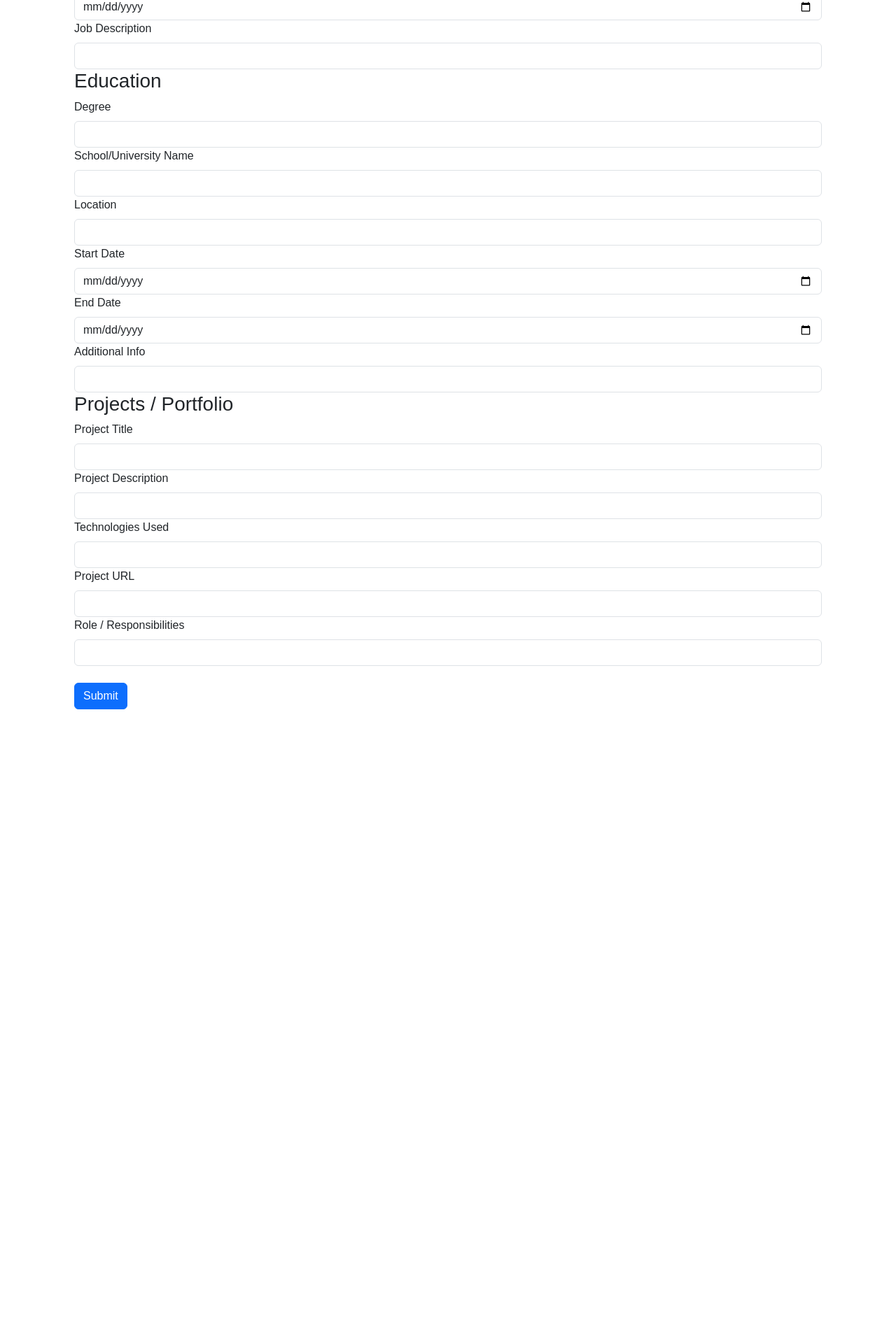
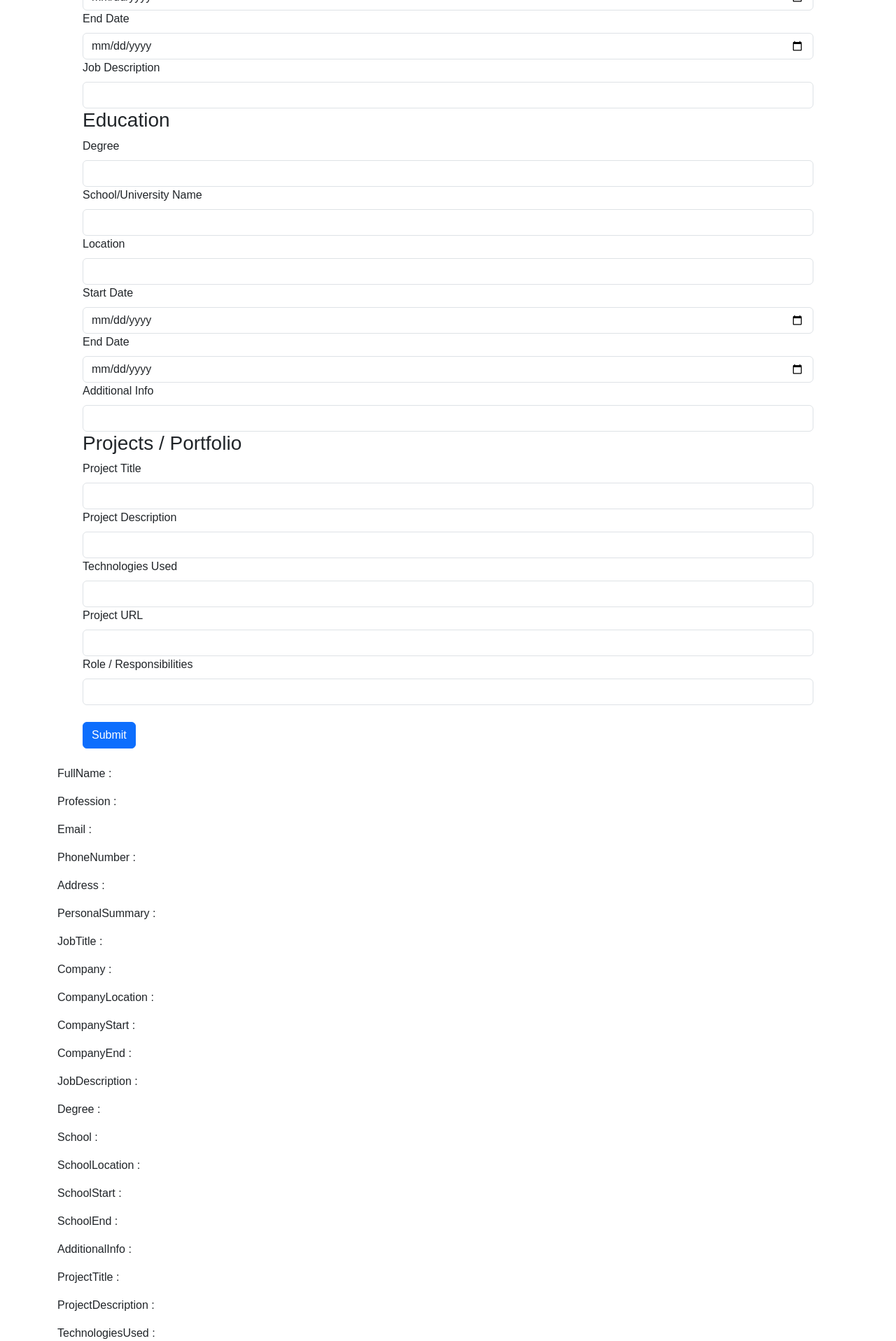
Before and after one commit to raymund-corpuz/react-app-theOdinProject, a React (Vite) app in the folder 09_cvProject/01_firstCVProject/: page / in a window 1280 px wide. Shown: the part 880-2797 px from the top of the page at 70% size. Before the commit the page ends 1918 px from the top, so only its background shows below. Built offline with nearby package versions, Linux system fonts and the light colour scheme; a web font is replaced by a local one.

Commit message:
09_cvProject: Creating the CV Output to display all the information using React.

```diff
--- a/09_cvProject/01_firstCVProject/src/App.jsx
+++ b/09_cvProject/01_firstCVProject/src/App.jsx
@@ -1,11 +1,10 @@
 import React from "react";
-
-import NewCvForm from "./components/NewCvForm";
+import CvBuilder from "./container/CvBuilder";
 
 const App = () => {
   return (
     <div>
-      <NewCvForm />
+      <CvBuilder />
     </div>
   );
 };
--- /dev/null
+++ b/09_cvProject/01_firstCVProject/src/components/CvOutput.jsx
@@ -0,0 +1,13 @@
+import React from "react";
+
+const CvOutput = ({ name, key, value }) => {
+  return (
+    <div key={key}>
+      <p>
+        {name.charAt(0).toUpperCase() + name.slice(1)} : <span>{value}</span>
+      </p>
+    </div>
+  );
+};
+
+export default CvOutput;
--- a/09_cvProject/01_firstCVProject/src/components/NewCvForm.jsx
+++ b/09_cvProject/01_firstCVProject/src/components/NewCvForm.jsx
@@ -1,56 +1,10 @@
-import React, { useState, useEffect } from "react";
-import data from "../data/data.js";
-
-const NewCvForm = () => {
-  const initialState = {
-    fullName: "",
-    profession: "",
-    email: "",
-    phoneNumber: "",
-    address: "",
-    personalSummary: "",
-    jobTitle: "",
-    company: "",
-    companyLocation: "",
-    companyStart: "",
-    companyEnd: "",
-    jobDescription: "",
-    degree: "",
-    school: "",
-    schoolLocation: "",
-    schoolStart: "",
-    schoolEnd: "",
-    additionalInfo: "",
-    projectTitle: "",
-    projectDescription: "",
-    technologiesUsed: "",
-    role: "",
-  };
-  const [user, setUser] = useState(initialState);
-  const [userCollection, setUserCollection] = useState([]);
-
-  function handleChange(e) {
-    const { name, value } = e.target;
-    setUser({ ...user, [name]: value });
-  }
-
-  function handleSubmit(e) {
-    e.preventDefault();
-    const newUser = { ...user, id: Date.now() };
-    setUserCollection([...userCollection, newUser]);
-    setUser(initialState); //Reset to initial
-  }
-
-  useEffect(() => {
-    console.log("User: ", user);
-    console.log("User Collection :", userCollection);
-  }, [user, userCollection]);
+const NewCvForm = ({ data, onSubmit, onChange, user }) => {
   return (
     <div className="container">
       <div className="text-center">
         <h1>CV Application Project</h1>
       </div>
-      <form className="px-4 pb-4" onSubmit={handleSubmit}>
+      <form className="px-4 pb-4" onSubmit={onSubmit}>
         {data.map((section) => (
           <>
             <h3>{section.section}</h3>
@@ -64,7 +18,7 @@ const NewCvForm = () => {
                   className={each.input}
                   name={each.name}
                   value={user[each.name] || ""}
-                  onChange={handleChange}
+                  onChange={onChange}
                 />
               </div>
             ))}
--- /dev/null
+++ b/09_cvProject/01_firstCVProject/src/container/CvBuilder.jsx
@@ -0,0 +1,67 @@
+import React from "react";
+import { useState, useEffect } from "react";
+import NewCvForm from "../components/NewCvForm";
+import data from "../data/data.js";
+import CvOutput from "../components/CvOutput.jsx";
+
+const CvBuilder = () => {
+  const initialState = {
+    fullName: "",
+    profession: "",
+    email: "",
+    phoneNumber: "",
+    address: "",
+    personalSummary: "",
+    jobTitle: "",
+    company: "",
+    companyLocation: "",
+    companyStart: "",
+    companyEnd: "",
+    jobDescription: "",
+    degree: "",
+    school: "",
+    schoolLocation: "",
+    schoolStart: "",
+    schoolEnd: "",
+    additionalInfo: "",
+    projectTitle: "",
+    projectDescription: "",
+    technologiesUsed: "",
+    role: "",
+  };
+  const [user, setUser] = useState(initialState);
+  const [userCollection, setUserCollection] = useState([]);
+
+  function handleChange(e) {
+    const { name, value } = e.target;
+    setUser({ ...user, [name]: value });
+  }
+
+  function handleSubmit(e) {
+    e.preventDefault();
+    const newUser = { ...user, id: Date.now() };
+    setUserCollection([...userCollection, newUser]);
+    setUser(initialState); //Reset to initial
+  }
+
+  useEffect(() => {
+    console.log("User: ", user);
+    console.log("User Collection :", userCollection);
+  }, [user, userCollection]);
+  return (
+    <div className="container">
+      <h1>CV Builder</h1>
+      <NewCvForm
+        data={data}
+        onChange={handleChange}
+        onSubmit={handleSubmit}
+        user={user}
+      />
+      {Object.entries(user).map(([key, value]) => (
+        <CvOutput key={key} name={key} value={value} />
+      ))}
+    </div>
+  );
+};
+
+export default CvBuilder;
```
